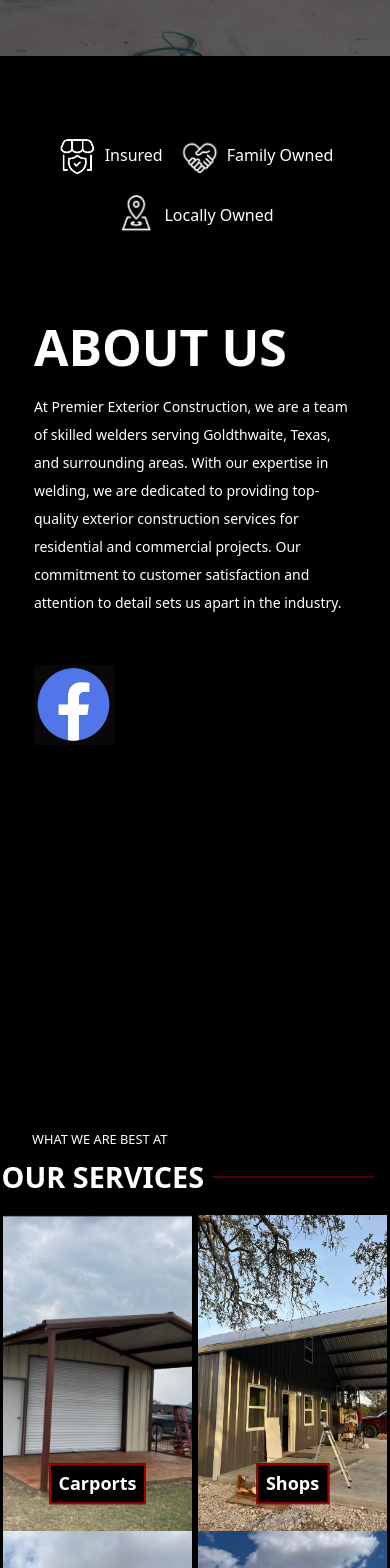
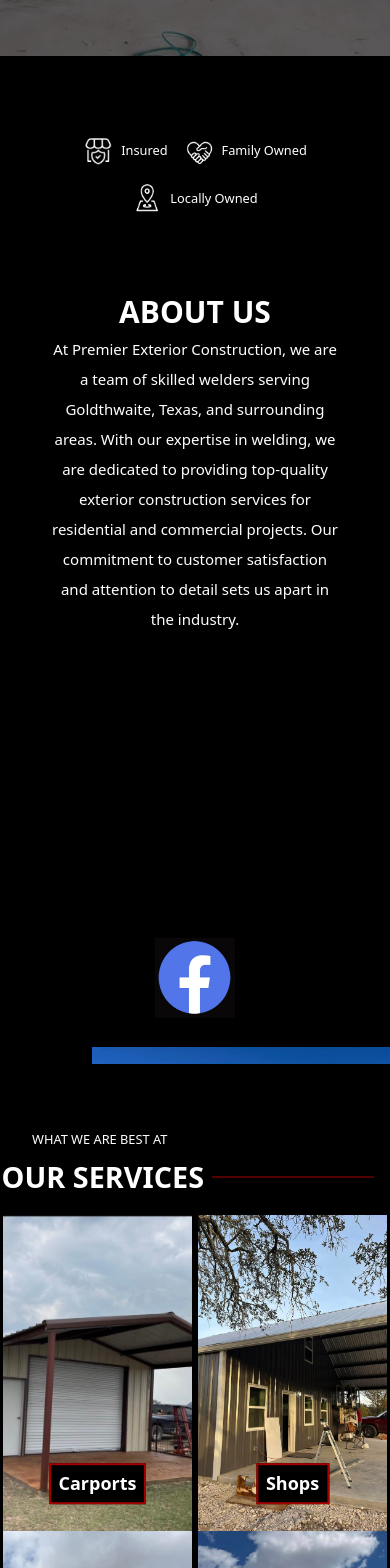
Before and after one commit to nicoleables/Premier-Exterior-Contruction, a React (Vite) app: page / in a window 390 px wide. Shown: the part 788-2356 px from the top of the page. Built offline with nearby package versions, Linux system fonts and the light colour scheme.

Commit message:
Update about.css

```diff
--- a/src/styles/about.css
+++ b/src/styles/about.css
@@ -6,9 +6,11 @@
   overflow: hidden;
   padding: 2rem;
   box-sizing: border-box;
-  margin: 4rem 0; /* Combined margin-top and margin-bottom */
+  height: auto;
+  margin-top: 4rem; /* Adjust height as needed to make the section taller */
   align-items: center; /* Center content horizontally */
   text-align: center; /* Center text content */
+  margin-bottom: 4rem;
 }
 
 .about-symbols {
@@ -26,6 +28,7 @@
   align-items: center;
   justify-content: center; /* Center content within the item */
   margin: 0 1rem; /* Use margin for spacing */
+  width: auto; /* Adjust width as needed */
   text-align: center;
 }
 
@@ -52,6 +55,7 @@
   flex-direction: column;
   justify-content: flex-start;
   width: 30%; /* Adjust width as needed */
+  height: 100%; /* Make content fill the height */
   text-align: left; /* Align text to the left */
 }
 
@@ -73,6 +77,7 @@
 }
 
 .about-pic {
+  top: 2rem;
   justify-content: flex-end;
   align-items: center;
   width: 50%; /* Ensure the image stays on the right */
@@ -89,7 +94,6 @@
   transform: scale(1.1);
 }
 
-/* Media Queries */
 @media (max-width: 768px) {
   .about-symbols {
     flex-wrap: wrap; /* Allow wrapping on smaller screens */
@@ -101,10 +105,78 @@
 }
 
 @media (max-width: 480px) {
+  .about-symbols {
+    flex-direction: row; /* Ensure horizontal alignment */
+    justify-content: center; /* Center symbols horizontally */
+    align-items: center; /* Center symbols vertically */
+  }
+
+  .symbol-item {
+    margin: 0.5rem; /* Adjust margin for smaller screens */
+    width: auto; /* Ensure width is responsive */
+  }
+
+  .symbol-text {
+    font-size: 0.8rem; /* Adjust font size for smaller screens */
+  }
+
+  .symbol-image {
+    width: 30px; /* Adjust image size for smaller screens */
+  }
+
   .content-container {
     flex-direction: column; /* Stack text and image vertically */
     align-items: center; /* Center content horizontally */
+    width: 100%;
   }
 
   .about-content {
-    width: 90%; /*
+    width: 90%; /* Adjust width for responsiveness */
+    max-width: 480px; /* Prevent overflow */
+    text-align: center; /* Center text */
+  }
+
+  .about-content h1 {
+    font-size: 30px;
+    width: 90%; /* Use percentage for responsive width */
+    text-align: center;
+    max-width: 350px;
+    margin: 0 auto; /* Center the element */
+  }
+
+  .about-content p {
+    text-align: center;
+    margin: 0 auto;
+    font-size: 15px;
+    width: 90%; /* Use percentage for responsive width */
+    max-width: 340px;
+    margin-bottom: 2rem;
+  }
+
+  .aboutpic {
+    margin-top: 5rem; /* Further reduce top margin */
+    height: auto;
+    width: 150%; /* Use percentage for responsive width */
+    max-width: 700px; /* Add max-width to prevent overflow */
+    padding: 0.5rem; /* Adjust padding */
+    margin-bottom: -1rem; /* Further reduce bottom margin */
+    margin: 0 auto; /* Center the image */
+    object-fit: cover; /* Maintain image aspect ratio */
+    margin-left: -18%
+  }
+
+  .about-pic {
+    text-align: center;
+    margin-top: 0.5rem; /* Further reduce top margin */
+    height: auto; /* Adjust height for responsiveness */
+    font-size: 14px;
+    padding: 0.5rem 1rem;
+  }
+
+  .aboutfacebooklogo {
+    margin: -42rem auto; /* Further reduce space between elements */
+    position: relative;
+    margin-top: -3rem; /* Move up the Facebook logo further */
+
+  }
+}
```
